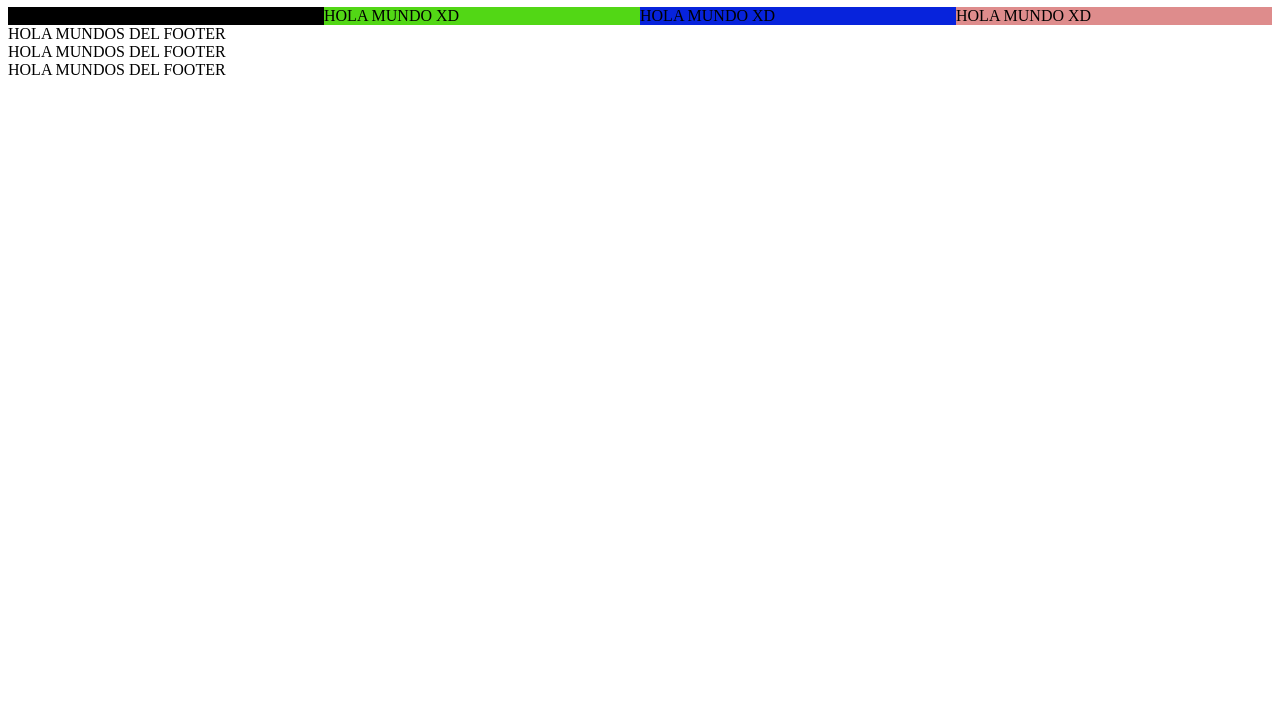
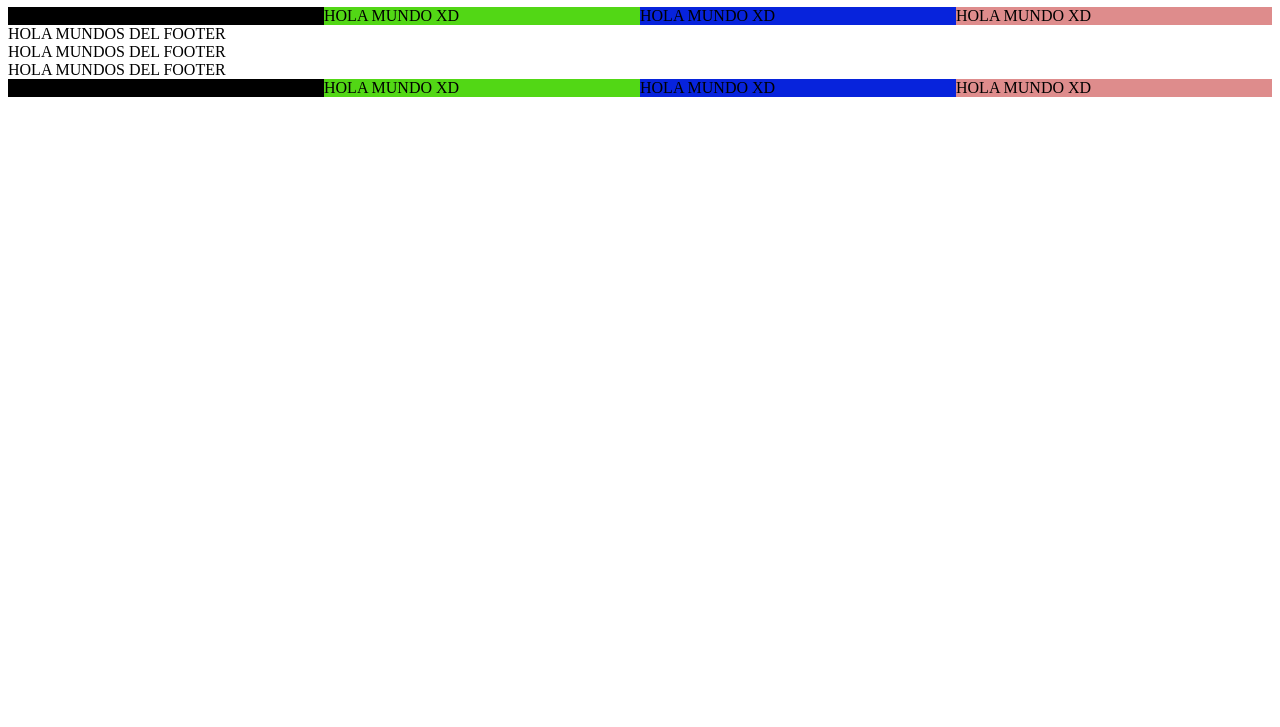
Before and after one commit to jhosephuerta20/testing_github, a plain HTML site: page index.html in a window 1280 px wide. Shown: the part 73-800 px from the top of the page. Drawn offline with Linux system fonts and the light colour scheme.

Commit message:
actualizacion

```diff
--- a/index.html
+++ b/index.html
@@ -19,5 +19,11 @@
         <div>HOLA MUNDOS DEL FOOTER</div>
         <div>HOLA MUNDOS DEL FOOTER</div>
     </footer>
+    <div class="papa">
+        <div class="hij01">HOLA MUNDO XD </div>
+        <div class="hij02">HOLA MUNDO XD </div>
+        <div class="hij03">HOLA MUNDO XD </div>
+        <div class="hij04">HOLA MUNDO XD </div>
+    </div>
 </body>
 </html>
```
